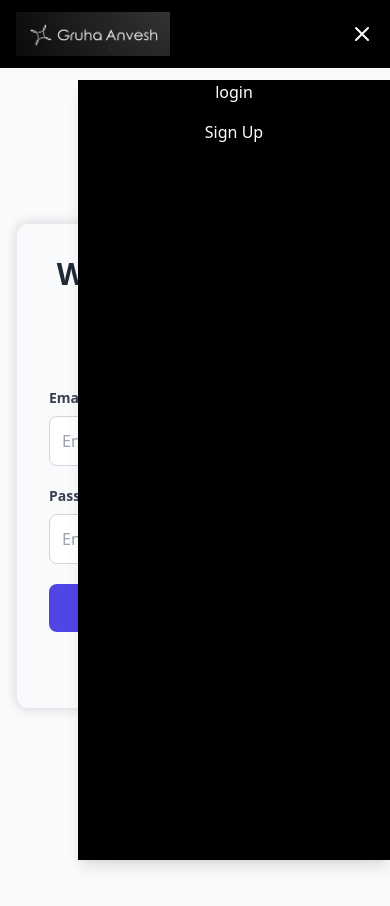
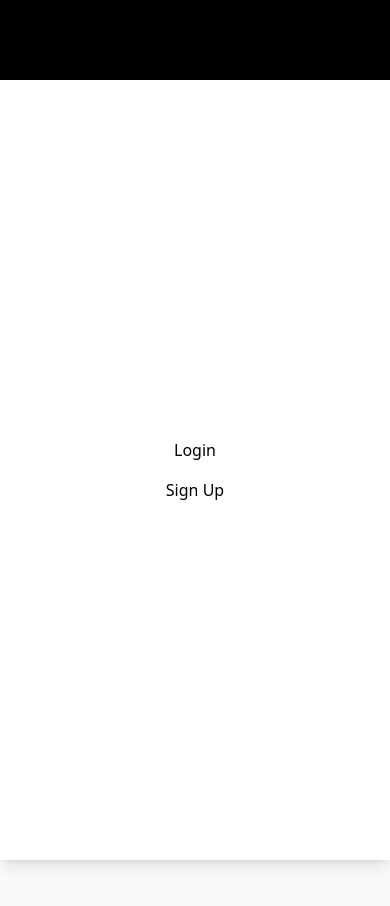
Before and after one commit to Trivikram-07/Gruha-Anvesh, a React (Vite) app in the folder project/: page / in a window 390 px wide. Both pictures are taken after a click on the button 362 px from the left and 34 px from the top of the page. Shown: the top 906 px of the page. Built offline with nearby package versions, Linux system fonts and the light colour scheme; no server answers.

Commit message:
update nav,signup,login

```diff
--- a/project/src/Components/Navbar.tsx
+++ b/project/src/Components/Navbar.tsx
@@ -185,11 +185,14 @@ const Navbar: React.FC<NavbarProps> = ({ isLoggedIn, setIsLoggedIn }) => {
           {isMenuOpen ? <X className="h-6 w-6" /> : <Menu className="h-6 w-6" />}
         </button>
       </div>
+      {isMenuOpen && (
+        <div className="fixed top-0 left-0 w-full h-1/2 bg-black z-[799] sm:hidden"></div>
+      )}
       <div
         ref={menuRef}
         className={`${
           isMenuOpen ? 'flex' : 'hidden'
-        } flex-col sm:flex sm:flex-row items-center space-y-4 sm:space-y-0 sm:space-x-6 mt-4 sm:mt-0 w-4/5 sm:w-auto bg-black sm:bg-transparent fixed sm:static top-16 right-0 sm:top-auto sm:left-auto h-[calc(100vh-64px)] sm:h-auto px-4 sm:px-0 transition-transform duration-300 transform ${
+        } flex-col sm:flex sm:flex-row justify-center items-center space-y-4 sm:space-y-0 sm:space-x-6 mt-4 sm:mt-0 w-full sm:w-auto bg-white sm:bg-transparent fixed sm:static top-16 right-0 sm:top-auto sm:left-auto h-[calc(100vh-64px)] sm:h-auto px-4 sm:px-0 transition-transform duration-300 transform ${
           isMenuOpen ? 'translate-x-0' : 'translate-x-full'
         } sm:transform-none z-[800] sm:z-auto shadow-lg sm:shadow-none`}
       >
@@ -197,35 +200,35 @@ const Navbar: React.FC<NavbarProps> = ({ isLoggedIn, setIsLoggedIn }) => {
           <>
             <Link
               to="/home"
-              className="text-white hover:text-blue-200 font-medium text-center"
+              className="text-black sm:text-white hover:text-blue-200 font-medium text-center"
               onClick={() => setIsMenuOpen(false)}
             >
               Home
             </Link>
             <Link
               to="/subscriptions"
-              className="text-white hover:text-blue-200 font-medium text-center"
+              className="text-black sm:text-white hover:text-blue-200 font-medium text-center"
               onClick={() => setIsMenuOpen(false)}
             >
               Subscriptions
             </Link>
             <Link
               to="/ContactUs"
-              className="text-white hover:text-blue-200 font-medium text-center"
+              className="text-black sm:text-white hover:text-blue-200 font-medium text-center"
               onClick={() => setIsMenuOpen(false)}
             >
               Contact Us
             </Link>
             <Link
               to="/upload"
-              className="text-white hover:text-blue-200 font-medium text-center"
+              className="text-black sm:text-white hover:text-blue-200 font-medium text-center"
               onClick={() => setIsMenuOpen(false)}
             >
               Upload
             </Link>
             <div className="relative" ref={profileRef}>
               <span
-                className="flex items-center text-white hover:text-blue-200 cursor-pointer font-medium"
+                className="flex items-center text-black sm:text-white hover:text-blue-200 cursor-pointer font-medium"
                 onClick={toggleProfileDropdown}
               >
                 Profile
@@ -234,7 +237,7 @@ const Navbar: React.FC<NavbarProps> = ({ isLoggedIn, setIsLoggedIn }) => {
                 )}
               </span>
               <div
-                className={`absolute sm:right-0 mt-2 w-48 bg-black rounded-lg shadow-lg z-[1000] overflow-hidden transition-all duration-300 ease-in-out transform ${
+                className={`absolute left-1/2 -translate-x-1/2 sm:right-0 mt-2 w-48 bg-black rounded-lg shadow-lg z-[1000] overflow-hidden transition-all duration-300 ease-in-out transform ${
                   showProfileDropdown
                     ? 'opacity-100 translate-y-0'
                     : 'opacity-0 -translate-y-2 pointer-events-none'
@@ -296,14 +299,14 @@ const Navbar: React.FC<NavbarProps> = ({ isLoggedIn, setIsLoggedIn }) => {
             </div>
             <div className="relative" ref={notificationsRef}>
               <Bell
-                className="h-6 w-6 text-white cursor-pointer hover:text-blue-200"
+                className="h-6 w-6 text-black sm:text-white cursor-pointer hover:text-blue-200"
                 onClick={toggleNotifications}
               />
               {unreadNotificationsCount > 0 && (
                 <span className="absolute top-0 right-0 h-2 w-2 bg-red-500 rounded-full"></span>
               )}
               <div
-                className={`absolute sm:right-0 mt-2 w-80 bg-black rounded-lg shadow-lg z-[1000] overflow-hidden transition-all duration-300 ease-in-out transform ${
+                className={`absolute left-1/2 -translate-x-1/2 sm:right-0 mt-2 w-80 bg-black rounded-lg shadow-lg z-[1000] overflow-hidden transition-all duration-300 ease-in-out transform ${
                   showNotifications
                     ? 'opacity-100 translate-y-0'
                     : 'opacity-0 -translate-y-2 pointer-events-none'
@@ -371,14 +374,14 @@ const Navbar: React.FC<NavbarProps> = ({ isLoggedIn, setIsLoggedIn }) => {
           <>
             <Link
               to="/"
-              className="text-white hover:text-blue-200 font-medium text-center"
+              className="text-black sm:text-white hover:text-blue-200 font-medium text-center"
               onClick={() => setIsMenuOpen(false)}
             >
-              login
+              Login
             </Link>
             <Link
               to="/signup"
-              className="text-white hover:text-blue-200 font-medium text-center"
+              className="text-black sm:text-white hover:text-blue-200 font-medium text-center"
               onClick={() => setIsMenuOpen(false)}
             >
               Sign Up
```
